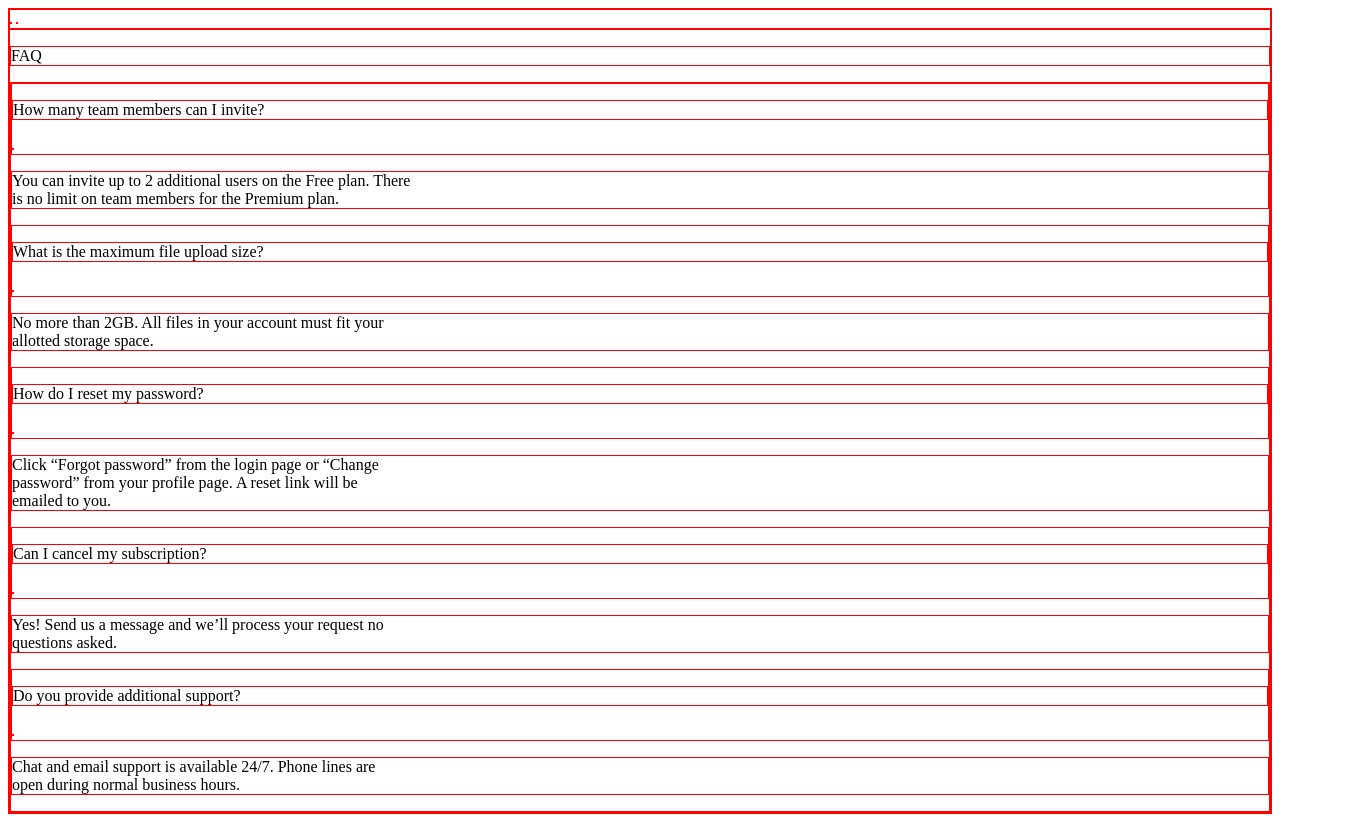
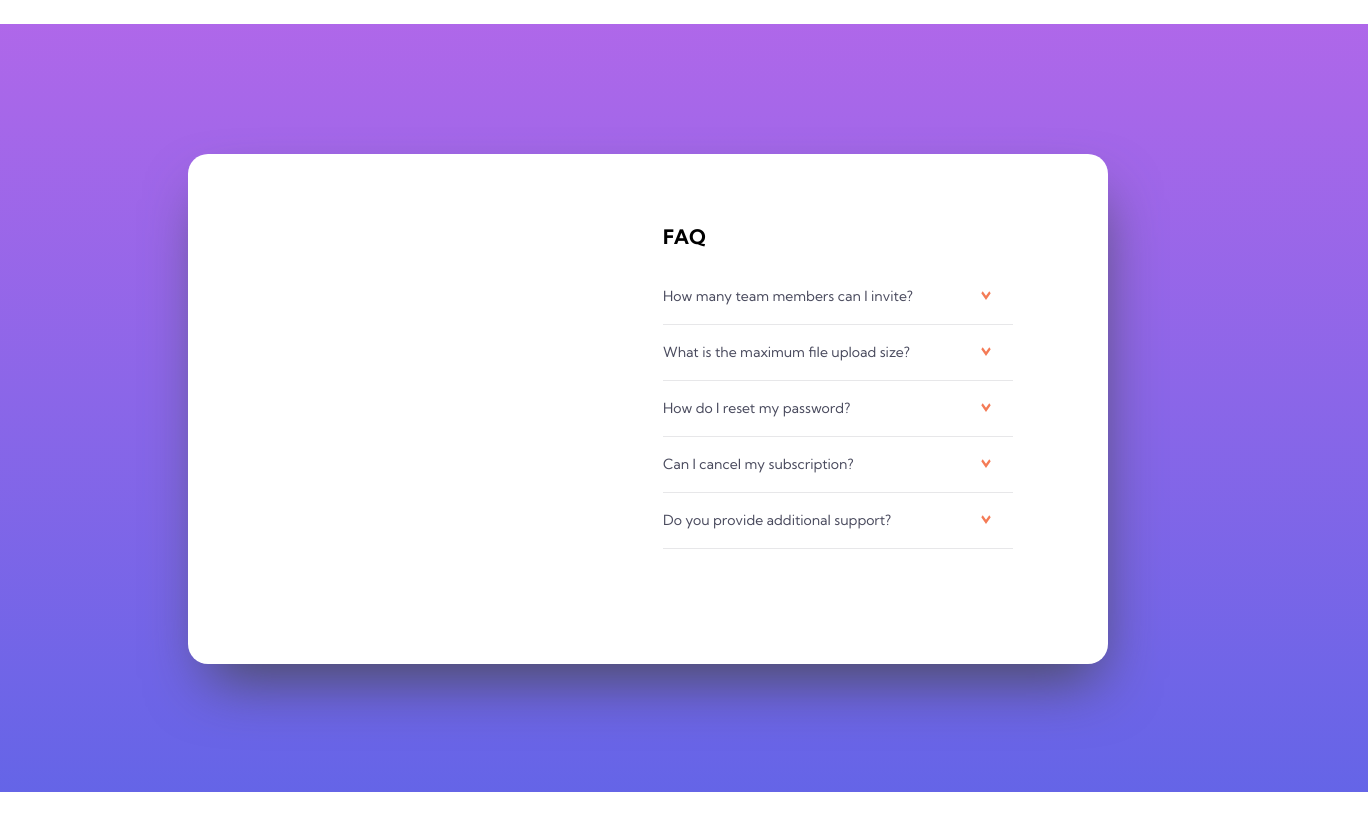
Before and after one commit to andrewjuliodev/FEM-FAQ-Accordion-Card, a plain HTML site: page index.html in a window 1280 px wide. Shown: the whole page, 1368 px wide, since content can reach past the window. After the commit the page ends 800 px from the top, so only its background shows below. Drawn offline with Linux system fonts and the light colour scheme.

Commit message:
Right Content Layout and Style

```diff
--- a/css/style.css
+++ b/css/style.css
@@ -1,15 +1,14 @@
 @import url("https://fonts.googleapis.com/css2?family=Kumbh+Sans:wght@300;400;500;600;700&display=swap");
 
-RESET
-* {
+RESET * {
   margin: 0;
   padding: 0;
 }
 
-/*WIREFRAMES}*/
+/*WIREFRAMES}
 .frame {
   border: 1px red solid;
-
+}*/
 
 /*STYLE*/
 body {
@@ -26,4 +25,86 @@ width: 1440px;
   height: 768px;
   display: flex;
   justify-content: center;
+  background: linear-gradient(hsl(273, 75%, 66%), hsl(240, 73%, 65%));
 }
+
+/*CARD*/
+.content {
+  width: 920px;
+  height: 510px;
+  display: grid;
+  grid-template-columns: 390px 530px;
+  grid-template-rows: 510px;
+  grid-template-areas: "left right";
+  background: white;
+  border-radius: 20px;
+  margin-top: 130px;
+  box-shadow: 5px 30px 60px -15px hsl(237, 12%, 33%);
+}
+
+.left {
+  width: 390px;
+  height: 510px;
+  grid-area: left;
+}
+
+.right {
+  width: 530px;
+  height: 510px;
+  grid-area: right;
+}
+
+.faq {
+  width: 350px;
+  font-size: 20px;
+  font-weight: 700;
+  margin-left: 85px;
+  margin-top: 70px;
+}
+
+.accordion {
+  font-size: 14px;
+  width: 350px;
+  margin-left: 85px;
+}
+
+.container {
+  width: 350px;
+  /*height: 100px;*/
+  height: 55px;
+  border-bottom: 1px solid hsl(240, 5%, 91%);
+}
+
+.three {
+  /*height: 110px;*/
+}
+
+.questionRow {
+  display: grid;
+  grid-template-columns: 300px 50px;
+  grid-template-rows: 50px;
+  color: hsl(237, 12%, 33%);
+  padding-top: 4px;
+}
+
+.question:hover {
+  font-weight: 700;
+  color: hsl(14, 88%, 65%);
+  cursor: pointer;
+}
+
+.arrow {
+  width: 20%;
+  height: 20%;
+  margin: 18px 0 0 18px;
+}
+
+.arrow:hover {
+  cursor: pointer;
+}
+
+.answer {
+  display: none;
+  font-size: 12px;
+  color: hsl(240, 6%, 50%);
+}
--- a/index.html
+++ b/index.html
@@ -24,56 +24,65 @@
         <div class="right frame">
           <p class="faq frame">FAQ</p>
           <div class="accordion frame">
+            <div class='container one frame'>
               <div class="questionRow row1 frame">
                 <p class="question q1 frame">
                   How many team members can I invite?
                 </p>
-              <img class="arrow frame" />
+                <img class="arrow frame" src='images/icon-arrow-down.svg'/>
               </div>
               <p class="answer a1 frame">
-              You can invite up to 2 additional users on the Free plan. There</br> is
-              no limit on team members for the Premium plan.
+                You can invite up to 2 additional users on the Free plan. There is no limit on team members for the Premium plan.
               </p>
+            </div>
 
+            <div class='container two frame'>
               <div class="questionRow row2 frame">
                 <p class="question q2 frame">
                   What is the maximum file upload size?
                 </p>
-              <img class="arrow frame" />
+                <img class="arrow frame"  src='images/icon-arrow-down.svg'/>
               </div>
               <p class="answer a2 frame">
                 No more than 2GB. All files in your account must fit your</br> allotted
                 storage space.
               </p>
+            </div>
 
+            <div class='container three frame'>
               <div class="questionRow row3 frame">
                 <p class="question q3 frame">How do I reset my password?</p>
-              <img class="arrow frame" />
+                <img class="arrow frame"  src='images/icon-arrow-down.svg'/>
               </div>
               <p class="answer a3 frame">
-              Click “Forgot password” from the login page or “Change</br> password”
-              from your profile page. A reset link will be </br>emailed to you.
+                Click “Forgot password” from the login page or “Change</br> password” from your profile page. A reset link will be </br>emailed to you.
               </p>
+            </div>
 
+            <div class='container four frame'>
               <div class="questionRow row4 frame">
                 <p class="question q4 frame">Can I cancel my subscription?</p>
-              <img class="arrow frame" />
+                <img class="arrow frame"  src='images/icon-arrow-down.svg'/>
               </div>
               <p class="answer a4 frame">
                 Yes! Send us a message and we’ll process your request no</br> questions
                 asked.
               </p>
+            </div>
 
+            <div class='container five frame'>
               <div class="questionRow row5 frame">
                 <p class="question q5 frame">
                   Do you provide additional support?
                 </p>
-              <img class="arrow frame" />
+                <img class="arrow frame"  src='images/icon-arrow-down.svg'/>
               </div>
               <p class="answer a5 frame">
                 Chat and email support is available 24/7. Phone lines are</br> open
                 during normal business hours.
               </p>
+            </div>
+
           </div>
         </div>
       </div>
```
Lines whose indentation alone changed are shown as unchanged.
